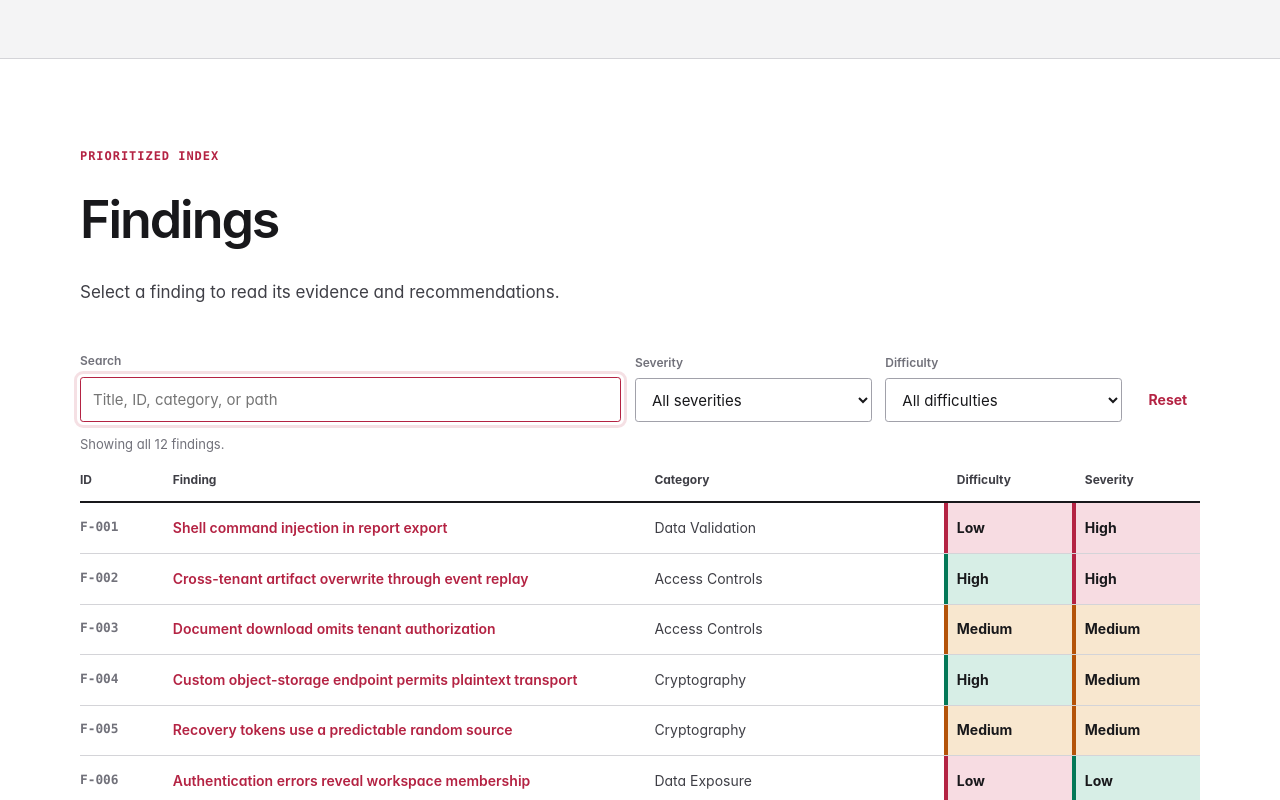
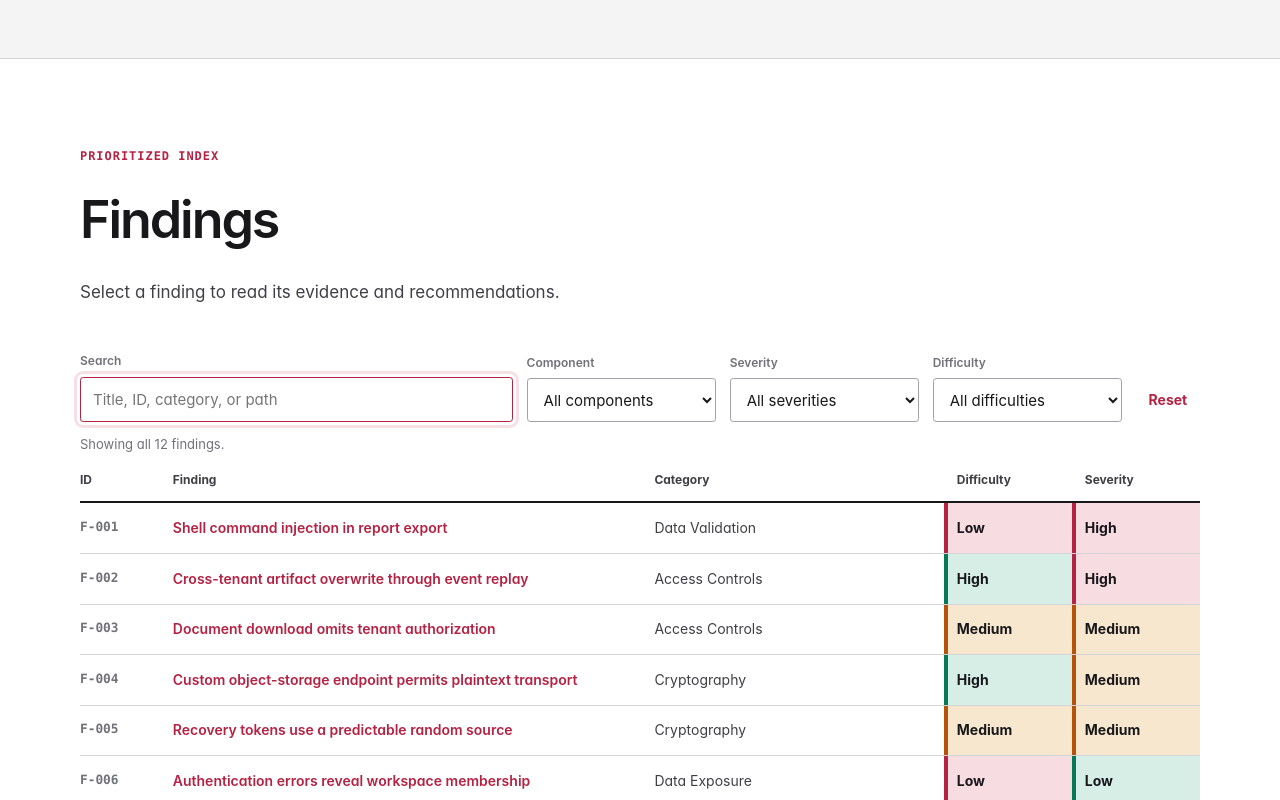
Before and after one commit to lithoscomputer/security-review, a plain HTML site: page sample.html in a window 1280 px wide. Both pictures are taken after a click on the button "Reset". Shown: the part 2346-3146 px from the top of the page. Drawn offline with Linux system fonts and the light colour scheme.

Commit message:
Add component filter to HTML report

```diff
--- a/sample.html
+++ b/sample.html
@@ -465,7 +465,7 @@ pre {
 
 .finding-filters {
 	display: grid;
-	grid-template-columns: minmax(15rem, 1.6fr) repeat(2, minmax(9rem, 0.7fr)) auto;
+	grid-template-columns: minmax(15rem, 1.6fr) repeat(3, minmax(9rem, 0.7fr)) auto;
 	gap: 0.85rem;
 	align-items: end;
 	padding-top: 2.75rem;
@@ -1417,6 +1417,12 @@ td {
 								type="search"
 								placeholder="Title, ID, category, or path"
 							/>
+						</label>
+						<label>
+							<span>Component</span>
+							<select id="component-filter" name="component">
+								<option value="">All components</option>
+							</select>
 						</label>
 						<label>
 							<span>Severity</span>
@@ -2907,6 +2913,17 @@ window.securityReportData = Object.freeze({
 	}
 
 	function renderFilterOptions() {
+		const components = [
+			...new Set(findings.map((finding) => finding.target).filter(Boolean)),
+		].sort((left, right) => left.localeCompare(right));
+		for (const component of components) {
+			byId("component-filter").append(
+				element("option", {
+					text: component,
+					attributes: { value: component },
+				}),
+			);
+		}
 		for (const severity of data.severityOrder) {
 			byId("severity-filter").append(
 				element("option", {
@@ -2939,6 +2956,7 @@ window.securityReportData = Object.freeze({
 			]
 				.join(" ")
 				.toLowerCase();
+			row.dataset.component = finding.target || "";
 			row.dataset.severity = finding.severity;
 			row.dataset.difficulty = finding.difficulty;
 
@@ -3206,6 +3224,7 @@ window.securityReportData = Object.freeze({
 
 	function setupFilters() {
 		const search = byId("finding-search");
+		const component = byId("component-filter");
 		const severity = byId("severity-filter");
 		const difficulty = byId("difficulty-filter");
 		const reset = byId("clear-filters");
@@ -3219,6 +3238,7 @@ window.securityReportData = Object.freeze({
 			for (const row of rows) {
 				const matches =
 					(!query || row.dataset.search.includes(query)) &&
+					(!component.value || row.dataset.component === component.value) &&
 					(!severity.value || row.dataset.severity === severity.value) &&
 					(!difficulty.value || row.dataset.difficulty === difficulty.value);
 				row.dataset.hidden = matches ? "false" : "true";
@@ -3232,10 +3252,12 @@ window.securityReportData = Object.freeze({
 		};
 
 		search.addEventListener("input", apply);
+		component.addEventListener("change", apply);
 		severity.addEventListener("change", apply);
 		difficulty.addEventListener("change", apply);
 		reset.addEventListener("click", () => {
 			search.value = "";
+			component.value = "";
 			severity.value = "";
 			difficulty.value = "";
 			apply();
```
Also changed, not shown: index.html (+2 -1 lines), .fabro/workflows/security-review/templates/report.html, README.md, 2 other files.
